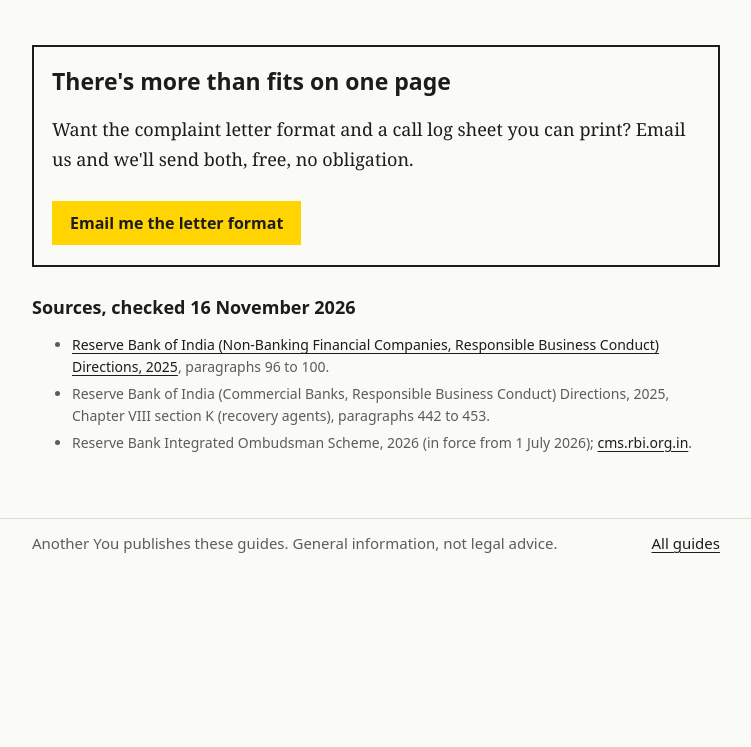
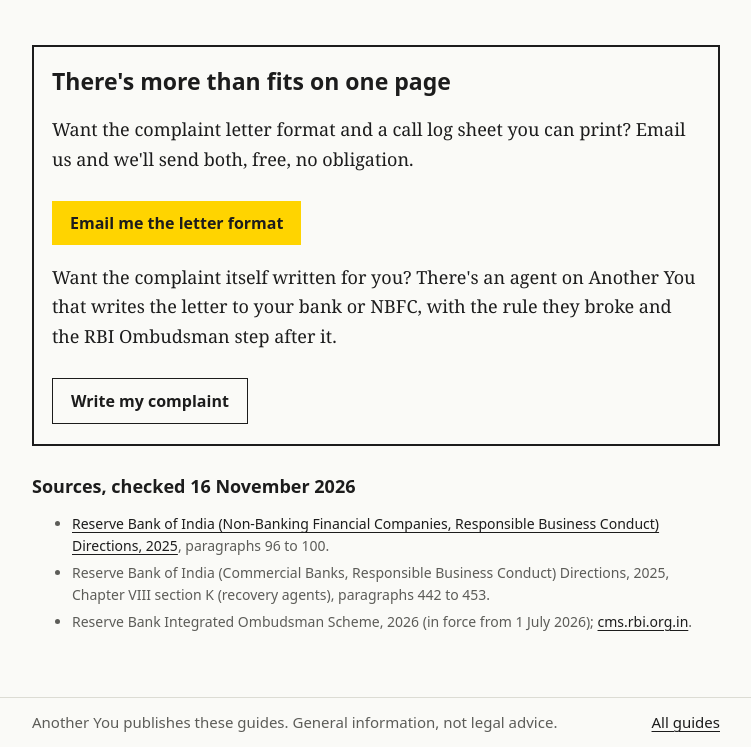
Before and after one commit to w3rc/anotheryou-blog, a plain HTML site: page recovery-agents/index.html in a window 1280 px wide. Shown: the part 2619-3366 px from the top of the page, without its empty margins (264-1015 px from the left). Before the commit the page ends 3187 px from the top, so only its background shows below. Drawn offline with Linux system fonts and the light colour scheme.

Commit message:
recovery guide: link the Bank and Loan Complaint Writer (live on prod)

```diff
--- a/recovery-agents/index.html
+++ b/recovery-agents/index.html
@@ -57,6 +57,8 @@
 <h2>There's more than fits on one page</h2>
 <p>Want the complaint letter format and a call log sheet you can print? Email us and we'll send both, free, no obligation.</p>
 <a class="btn" href="mailto:hello@anotheryou.si?subject=RBI%20complaint%20format">Email me the letter format</a>
+<p>Want the complaint itself written for you? There's an agent on Another You that writes the letter to your bank or NBFC, with the rule they broke and the RBI Ombudsman step after it.</p>
+<a class="btn ghost" href="https://app.anotheryou.si/a/bank-and-loan-complaint-writer">Write my complaint</a>
 </div>
 
 <h3>Sources, checked 16 November 2026</h3>
```
